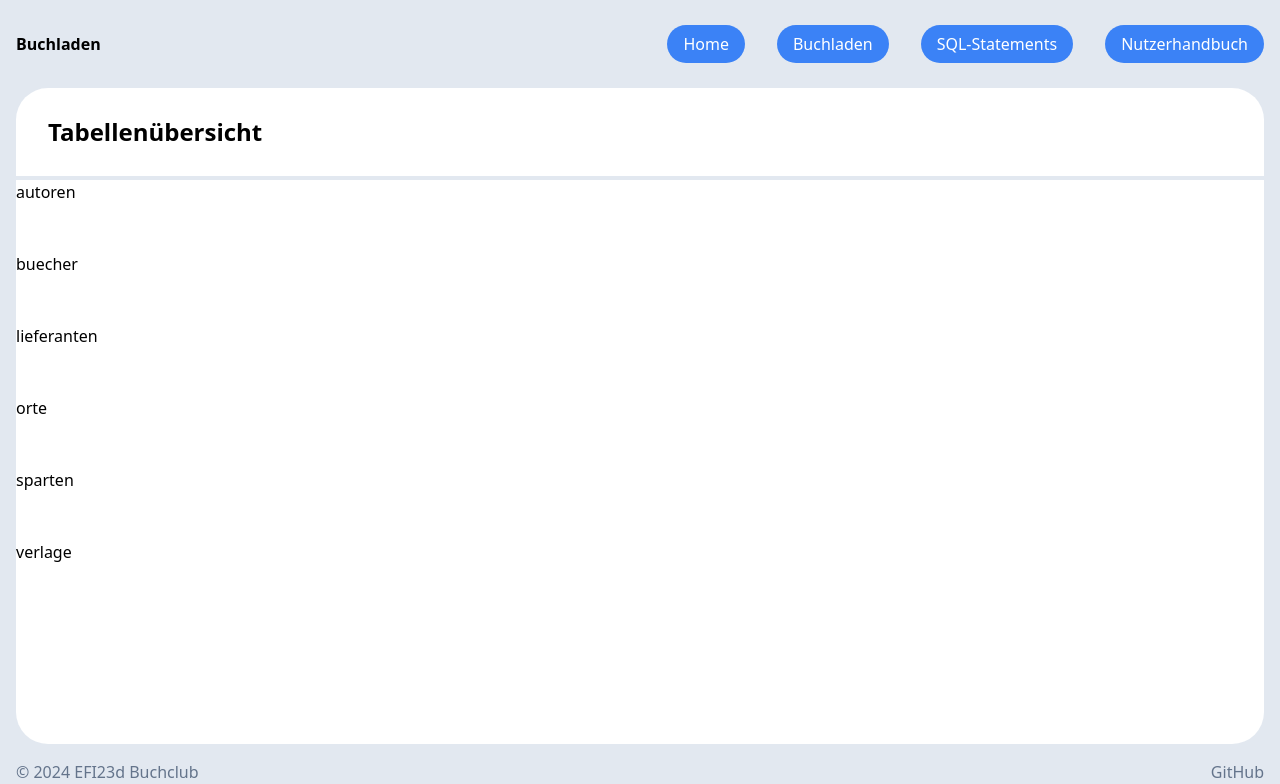
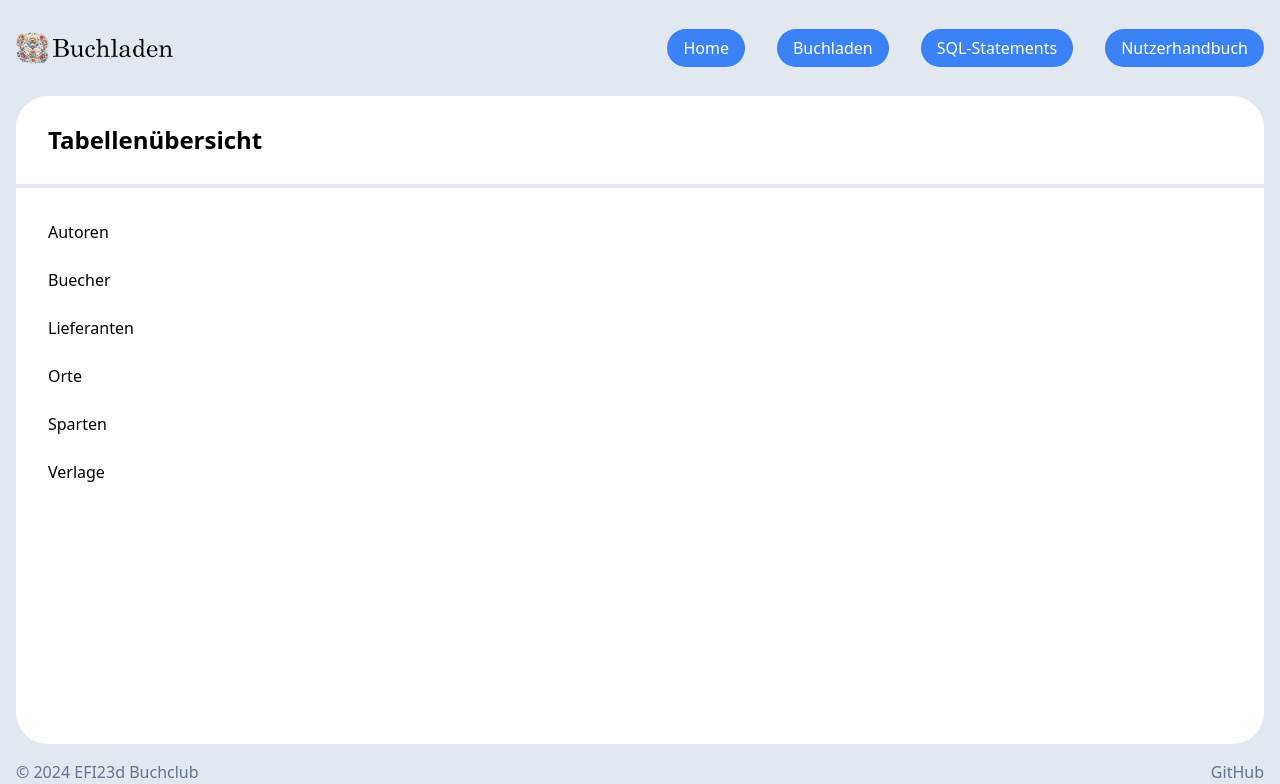
Before and after one commit to ByJuix/buchladen, a PHP site: page /buchladen.php in a window 1280 px wide. Shown: the top 784 px of the page. Run offline with PHP 8.4, Linux system fonts and the light colour scheme; some libraries are stand-ins or nearby versions.

Commit message:
minor tweaks; added logo

```diff
--- a/buchladen.php
+++ b/buchladen.php
@@ -109,6 +109,9 @@ switch ($_GET['action']) {
         echo "</table></div>";
 
         } else {
+            // Beginne die Tabelle und füge die Überschriften hinzu.
+            echo "<div class='m-8'><table class='border-collapse table-auto w-full text-left'>";
+
             // Kein Tabellenname wurde angegeben. Zeige die Übersichtsseite an.
             $result = $dbAdapter->db_query("SHOW TABLES");
             foreach ($result as $table) {
@@ -118,8 +121,12 @@ switch ($_GET['action']) {
                 if (strpos($tableName, '_has_') !== false) {
                     continue;
                 }
+                // Ersetze Unterstriche durch Leerzeichen und mache den ersten Buchstaben groß.
+                $tableName = str_replace('_', ' ', $tableName);
+                $tableName = ucfirst($tableName);
                 echo "<a href=\"?table={$tableName}\">{$tableName}</a><br><br>";
             }
+            echo "</table></div>";
         }
         break;
 }
--- a/includes/header.php
+++ b/includes/header.php
@@ -17,7 +17,9 @@
     <header>
         <nav class="p-4 pt-8">
             <div class="flex justify-between items-center">
-                <a href="index.php" class="font-bold">Buchladen</a>
+                <a href="index.php" class="font-bold">
+                    <img src="./includes/img/logo.png" alt="Buchladen" class="h-8">
+                </a>
                 <ul class="flex space-x-8 text-white">
                     <li><a href="index.php" class="px-4 py-2 bg-blue-500 rounded-full">Home</a></li>
                     <li><a href="buchladen.php" class="px-4 py-2 bg-blue-500 rounded-full">Buchladen</a></li>
```
Also changed, not shown: includes/img/logo.png (added).
